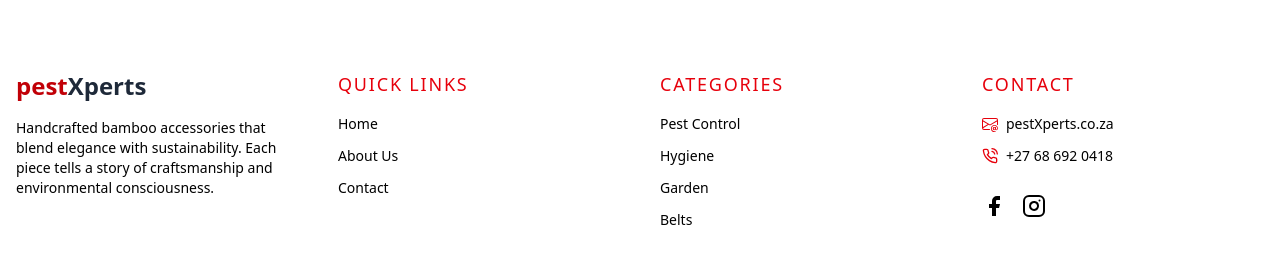
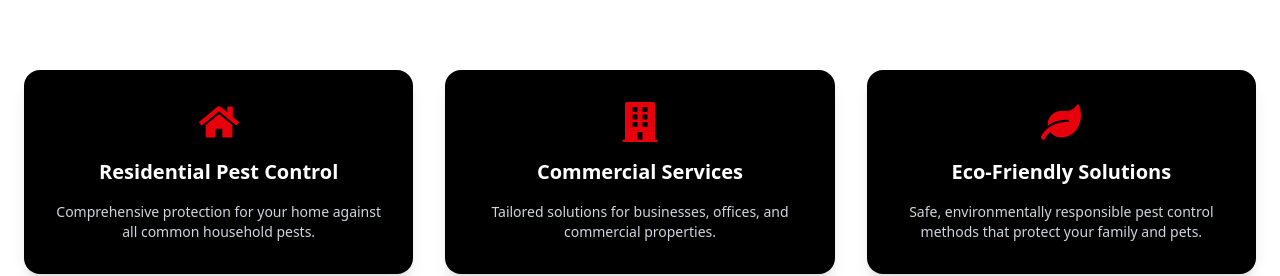
Before and after one commit to HlobisileLukhele/pestXperts, a React (Vite) app: page / in a window 1280 px wide. Shown: the part 550-826 px from the top of the page. Built offline with nearby package versions, Linux system fonts and the light colour scheme.

Commit message:
imported and rendered the component on the home page

```diff
--- a/src/Pages/Home.jsx
+++ b/src/Pages/Home.jsx
@@ -1,11 +1,12 @@
 import Hero from '../components/Hero.jsx';
+import ServicesCards from '../components/ServicesCards.jsx';
 
 function Home() {
   return (
     <div>
       <Hero />
+      <ServicesCards />
     </div>
   );
 }
-
 export default Home;
```
